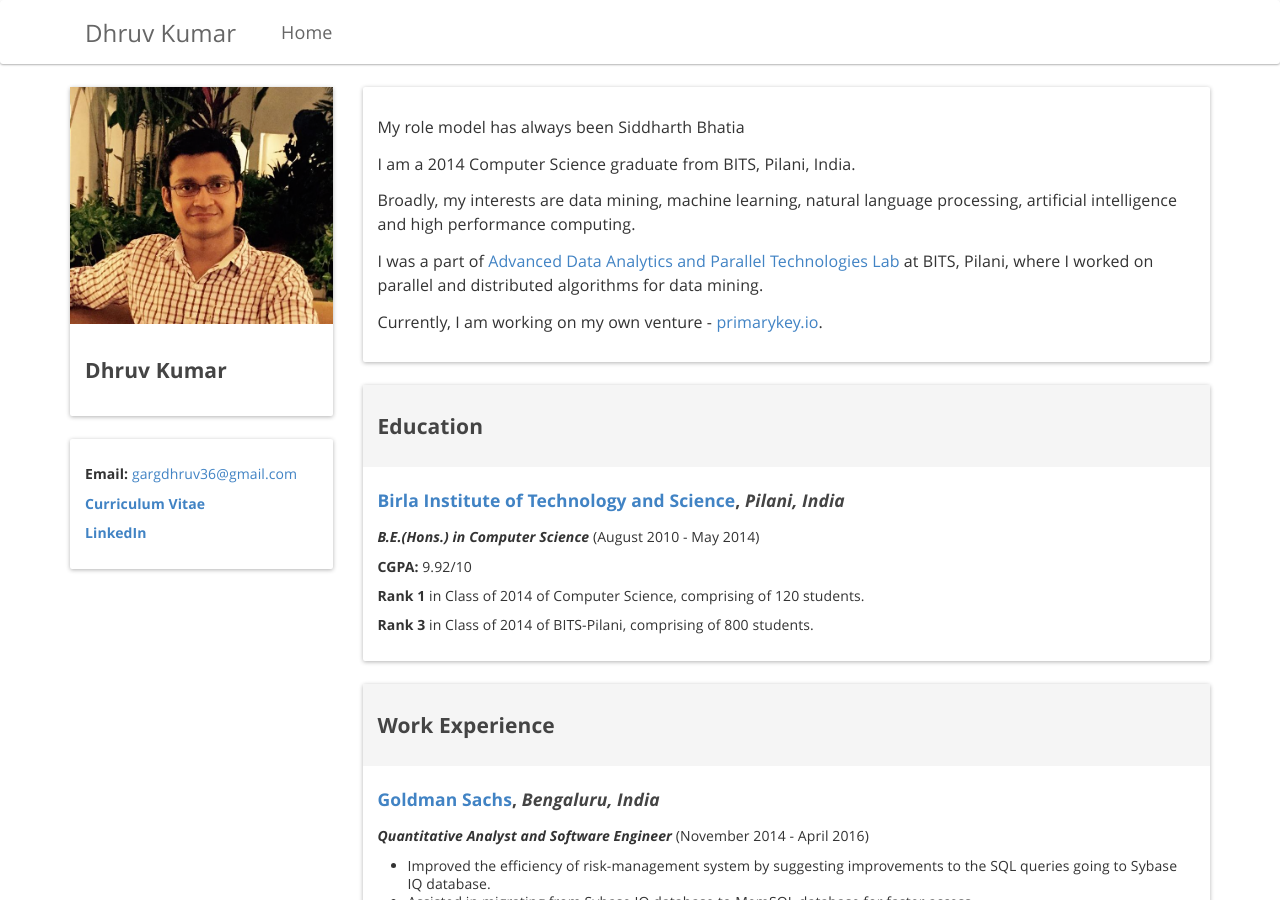
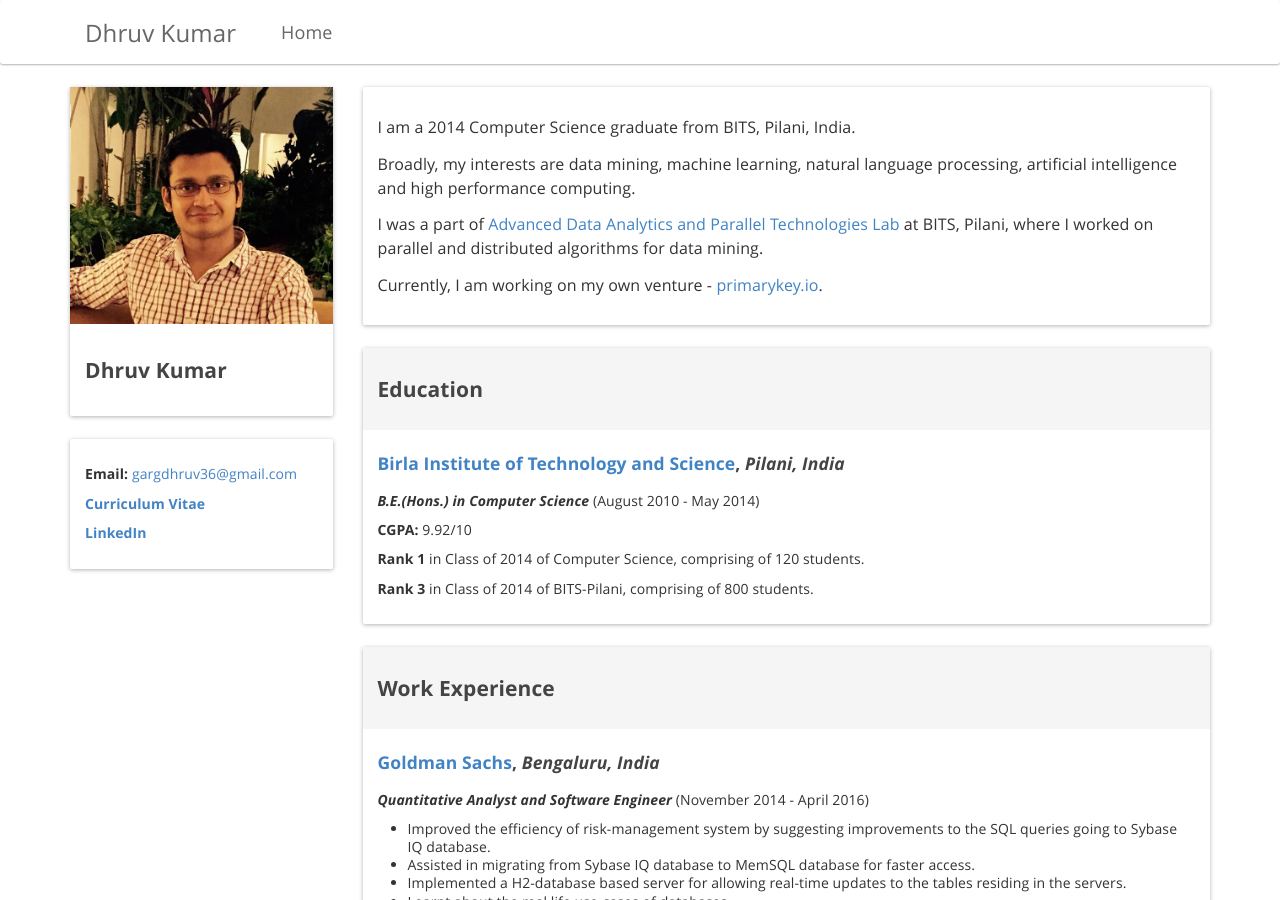
Before and after one commit to kudhru/old-personal-repo, a Jekyll site: the page built from index.html, in a window 1280 px wide and 900 px high. Built offline with Jekyll 4.4.1, drawn with Linux system fonts in a browser that asks for light colours; nearby versions of some CDN libraries.

Commit message:
bug fixes

```diff
--- a/index.html
+++ b/index.html
@@ -15,9 +15,6 @@
             <div class="panel panel-default">
                 <div class="panel-body" style="line-height: 1.5; font-size: 16px;">
 
-                    <p>
-                        My role model has always been Siddharth Bhatia
-                    </p>
                     <p>
                         I am a 2014 Computer Science graduate from BITS, Pilani, India.
                     </p>
```
